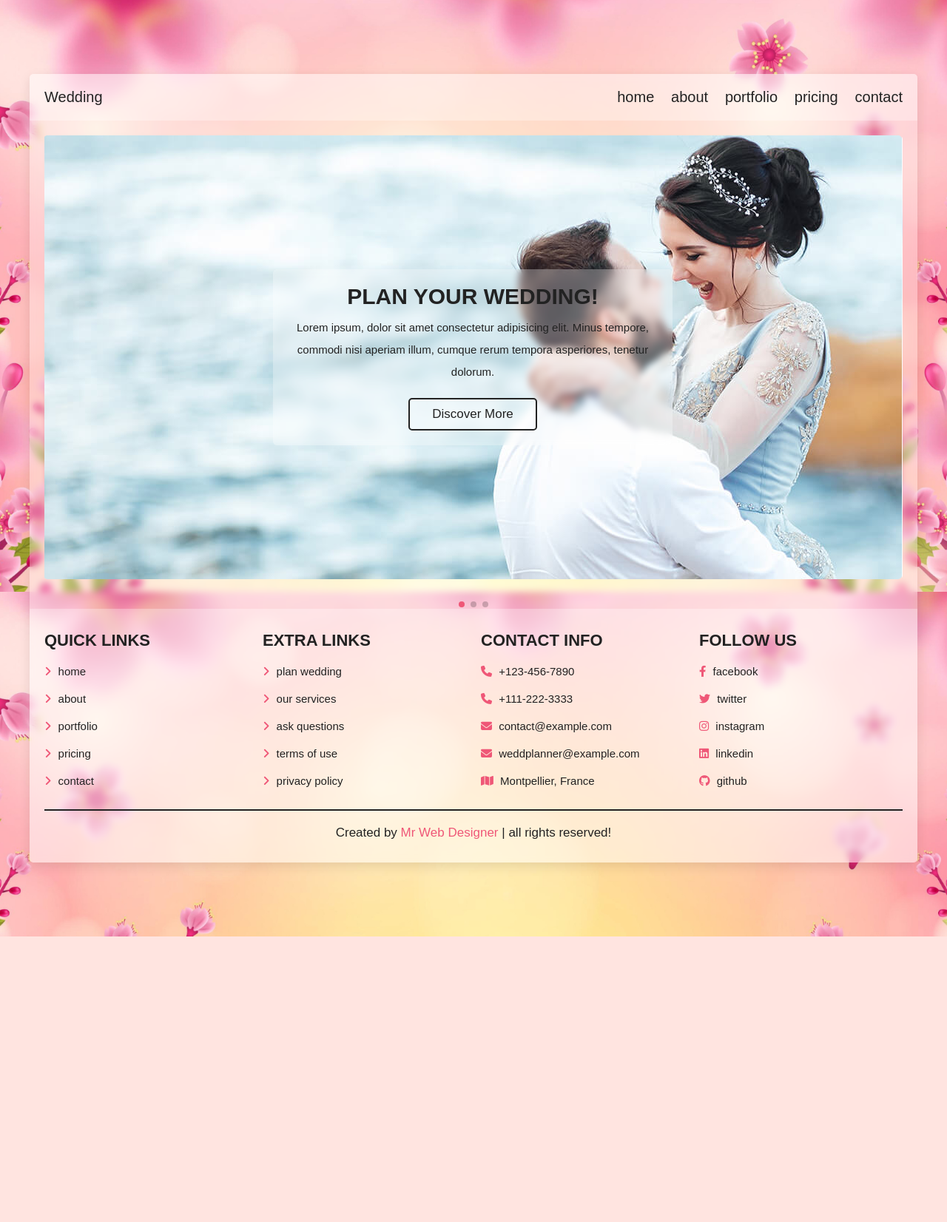
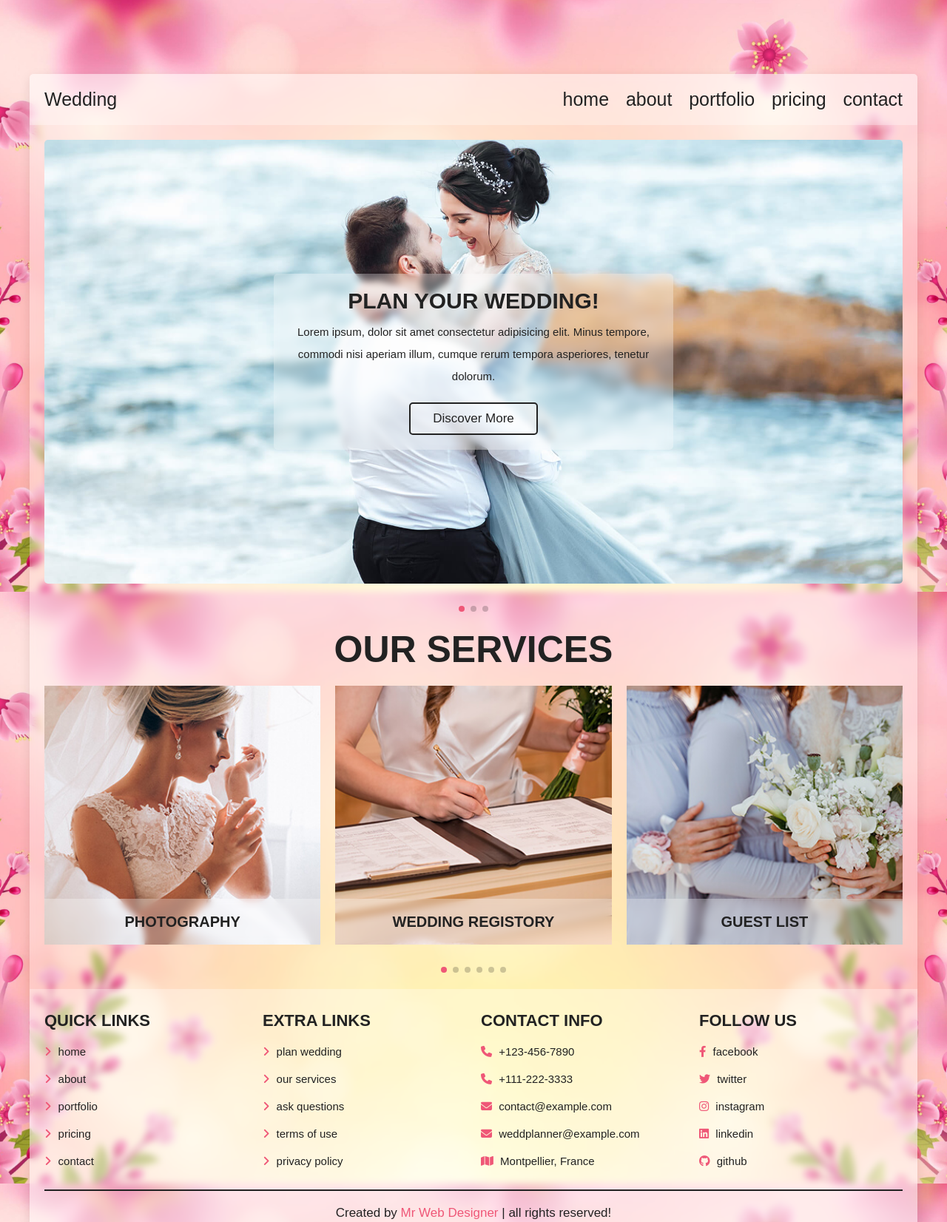
Before and after one commit to lesa-7/my_wedding_planner, a PHP site: page /home.php in a window 1280 px wide. Shown: the top 1652 px of the page at 74% size. Before the commit the page ends 1266 px from the top, so only its background shows below. Run offline with PHP 8.4, Linux system fonts and the light colour scheme.

Commit message:
services section added

```diff
--- a/css/style.css
+++ b/css/style.css
@@ -53,6 +53,14 @@ body{
     box-shadow: var(--box-shadow);
 }
 
+.heading{
+    text-align: center;
+    text-transform: uppercase;
+    color: var(--black);
+    margin-bottom: 2rem;
+    font-size: 5rem;
+}
+
 .btn{
     display: inline-block;
     padding: 1rem 3rem;
@@ -84,12 +92,12 @@ section {
 }
 
 .header .logo{
-    font-size: 2rem;
+    font-size: 2.5rem;
     color: var(--black);
 }
 
 .header .navbar a{
-    font-size: 2rem;
+    font-size: 2.5rem;
     margin-left: 2rem;
     color:var(--black);
 }
@@ -118,6 +126,8 @@ color: var(--pink);
     justify-content: center;
     padding: 2rem;
     margin-bottom: 4rem;
+    background-size: cover !important;
+    background-position: center !important;
 }
 
 .home .slide .content{
@@ -161,6 +171,54 @@ color: var(--pink);
 .swiper-pagination-bullet-active{
     background-color: var(--pink);
 }
+
+.services .slide{
+    height: 35rem;
+    overflow: hidden;
+    position: relative;
+    user-select: none;
+    margin-bottom: 4rem;
+}
+
+.services .slide img{
+    height: 100%;
+    width: 100%;
+    object-fit: cover;
+    transition: .2s linear;
+}
+
+.services .slide:hover img{
+    transform: scale(1.1);
+}
+
+.services .slide .content{
+    position: absolute;
+    bottom: 0; left: 0; right: 0;
+    background: var(--transparent-white);
+    backdrop-filter: blur(.5rem);
+    padding: 2rem;
+    text-align: center;
+    transition: .2s linear;
+    transform: translateY(calc(100% - 6.2rem));
+}
+
+.services .slide:hover .content{
+    transform: translateY(0);
+}
+
+.services .slide .content h3{
+    font-size: 2rem;
+    color: var(--black);
+    text-transform: uppercase;
+}
+
+.services .slide .content p{
+    font-size: 1.5rem;
+    color: var(--black);
+    padding: 1rem;
+    line-height: 2;
+}
+
 
 
 
@@ -215,11 +273,6 @@ color: var(--pink);
 
 
 
-
-
-
-
-
 /* media queries */
 
 @media (max-width:1200px){
@@ -239,6 +292,11 @@ color: var(--pink);
 }
 
 @media (max-width:768px){
+
+    .heading{
+        font-size: 3.5rem;
+    }
+
     #menu-btn{
         display: inline-block;
         transition: .2s linear;
@@ -276,6 +334,10 @@ color: var(--pink);
     }
     .container{
         margin:2rem;
-        padding-bottom: 20rem;
+        /*padding-bottom: 20rem;*/
+    }
+
+    .services .slide .content p{
+        font-size: 1.3rem;
     }
 }
--- a/home.php
+++ b/home.php
@@ -69,6 +69,76 @@
 
 </section>
 
+<section class="services">
+
+<h1 class="heading">our services</h1>
+
+    <div class="swiper service-slider">
+
+    <div class="swiper-wrapper">
+
+        <div class="swiper-slide slide">
+            <img src="images/service-1.jpg" alt="">
+            <div class="content">
+                <h3>photography</h3>
+                <p>Lorem ipsum dolor sit amet consectetur adipisicing elit. Quis, eum!</p>
+                <a href="about.php" class="btn" >about us</a>
+            </div>
+        </div>
+
+        <div class="swiper-slide slide">
+            <img src="images/service-2.jpg" alt="">
+            <div class="content">
+                <h3>wedding registory</h3>
+                <p>Lorem ipsum dolor sit amet consectetur adipisicing elit. Quis, eum!</p>
+                <a href="about.php" class="btn" >about us</a>
+            </div>
+        </div>
+
+        <div class="swiper-slide slide">
+            <img src="images/service-3.jpg" alt="">
+            <div class="content">
+                <h3>guest list</h3>
+                <p>Lorem ipsum dolor sit amet consectetur adipisicing elit. Quis, eum!</p>
+                <a href="about.php" class="btn" >about us</a>
+            </div>
+        </div>
+
+        <div class="swiper-slide slide">
+            <img src="images/service-4.jpg" alt="">
+            <div class="content">
+                <h3>wedding cake</h3>
+                <p>Lorem ipsum dolor sit amet consectetur adipisicing elit. Quis, eum!</p>
+                <a href="about.php" class="btn" >about us</a>
+            </div>
+        </div>
+
+        <div class="swiper-slide slide">
+            <img src="images/service-5.jpg" alt="">
+            <div class="content">
+                <h3>wedding ceremony</h3>
+                <p>Lorem ipsum dolor sit amet consectetur adipisicing elit. Quis, eum!</p>
+                <a href="about.php" class="btn" >about us</a>
+            </div>
+        </div>
+
+        <div class="swiper-slide slide">
+            <img src="images/service-6.jpg" alt="">
+            <div class="content">
+                <h3>fine dining</h3>
+                <p>Lorem ipsum dolor sit amet consectetur adipisicing elit. Quis, eum!</p>
+                <a href="about.php" class="btn" >about us</a>
+            </div>
+        </div>
+
+    </div>
+
+    <div class="swiper-pagination"></div>
+
+    </div>
+
+</section>
+
 <?php @include 'footer.php'; ?>
 
 </div>
--- a/js/script.js
+++ b/js/script.js
@@ -13,10 +13,31 @@ window.onscroll = () =>{
 
 var swiper = new Swiper(".home-slider", {
     loop:true,
-    spaceBetween:true,
+    spaceBetween:20,
     grabCursor:true,
     pagination: {
       el: ".swiper-pagination",
       clickable:true,
     },
   });
+
+  var swiper = new Swiper(".service-slider", {
+    loop:true,
+    spaceBetween:20,
+    grabCursor:true,
+    pagination: {
+      el: ".swiper-pagination",
+      clickable:true,
+    },
+    breakpoints: {
+        450: {
+          slidesPerView: 1,
+        },
+        768: {
+          slidesPerView: 2,
+        },
+        1000: {
+          slidesPerView: 3,
+        },
+      },
+  });
```
